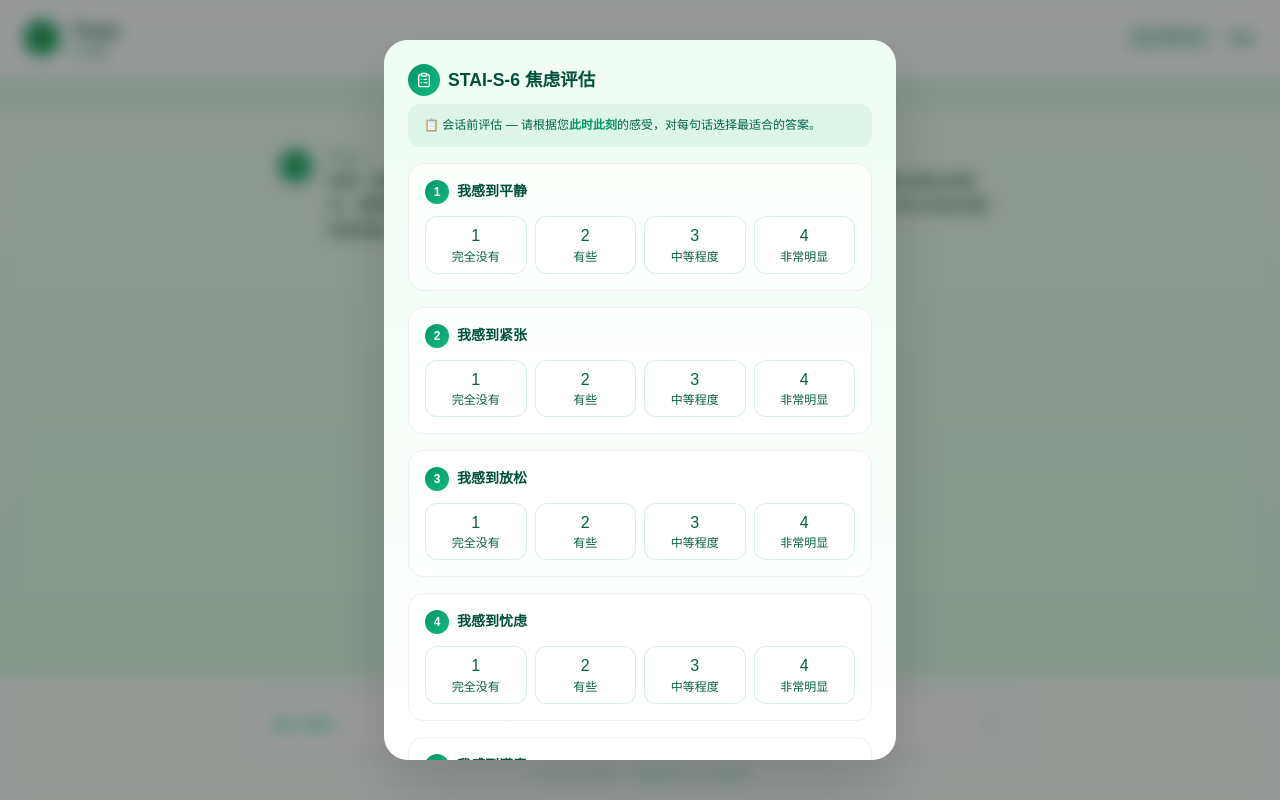
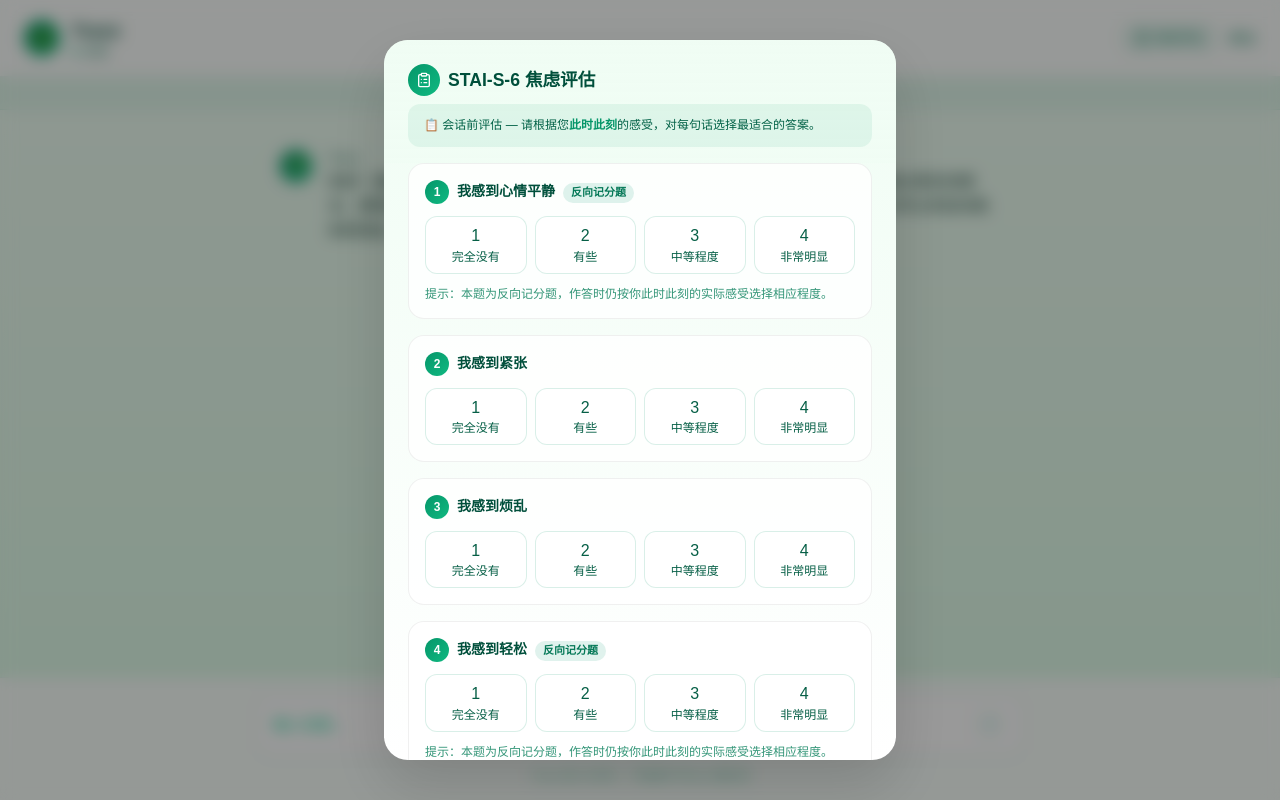
Before and after one commit to fuguierm-blip/trace-web, a Next.js app: page / in a window 1280 px wide. Both pictures are taken after typing "Sample", "Sample123" into the empty fields and a click on the button "登录". Built offline with nearby package versions, Linux system fonts and the light colour scheme; a web font is replaced by a local one.

Commit message:
Update STAI-S-6 item wording and reverse-score reminders

```diff
--- a/src/components/trace-app.tsx
+++ b/src/components/trace-app.tsx
@@ -228,12 +228,12 @@ function LoginScreen({ onLogin }: { onLogin: () => void }) {
 
 // ==================== STAI-S-6 Questionnaire ====================
 const staiQuestions = [
-  '我感到平静',
-  '我感到紧张',
-  '我感到放松',
-  '我感到忧虑',
-  '我感到满意',
-  '我感到心烦意乱',
+  { text: '我感到心情平静', reverseScored: true },
+  { text: '我感到紧张', reverseScored: false },
+  { text: '我感到烦乱', reverseScored: false },
+  { text: '我感到轻松', reverseScored: true },
+  { text: '我感到心满意足', reverseScored: true },
+  { text: '我感到烦恼', reverseScored: false },
 ];
 
 const staiOptions = [
@@ -293,7 +293,7 @@ function STAIQuestionnaire({ type, onSubmit, onClose }: { type: 'pre' | 'post';
         </div>
 
         <div className="px-6 pb-6 flex flex-col gap-4">
-          {staiQuestions.map((q, qi) => (
+          {staiQuestions.map((question, qi) => (
             <motion.div
               key={qi}
               initial={{ opacity: 0, x: -10 }}
@@ -304,7 +304,15 @@ function STAIQuestionnaire({ type, onSubmit, onClose }: { type: 'pre' | 'post';
             >
               <p className="text-sm text-emerald-900 mb-3" style={{ ...cuteTextStyle, fontWeight: 600 }}>
                 <span className="inline-flex items-center justify-center w-6 h-6 rounded-full mr-2 text-xs text-white" style={{ background: 'linear-gradient(135deg, #059669, #10b981)' }}>{qi + 1}</span>
-                {q}
+                {question.text}
+                {question.reverseScored && (
+                  <span
+                    className="ml-2 inline-flex items-center rounded-full px-2 py-0.5 text-[11px]"
+                    style={{ background: 'rgba(5, 150, 105, 0.12)', color: '#047857', fontWeight: 700 }}
+                  >
+                    反向记分题
+                  </span>
+                )}
               </p>
               <div className="grid grid-cols-4 gap-2">
                 {staiOptions.map(opt => (
@@ -327,6 +335,11 @@ function STAIQuestionnaire({ type, onSubmit, onClose }: { type: 'pre' | 'post';
                   </button>
                 ))}
               </div>
+              {question.reverseScored && (
+                <p className="mt-3 text-xs text-emerald-700/80" style={{ ...cuteTextStyle, fontWeight: 500 }}>
+                  提示：本题为反向记分题，作答时仍按你此时此刻的实际感受选择相应程度。
+                </p>
+              )}
             </motion.div>
           ))}
 
```
